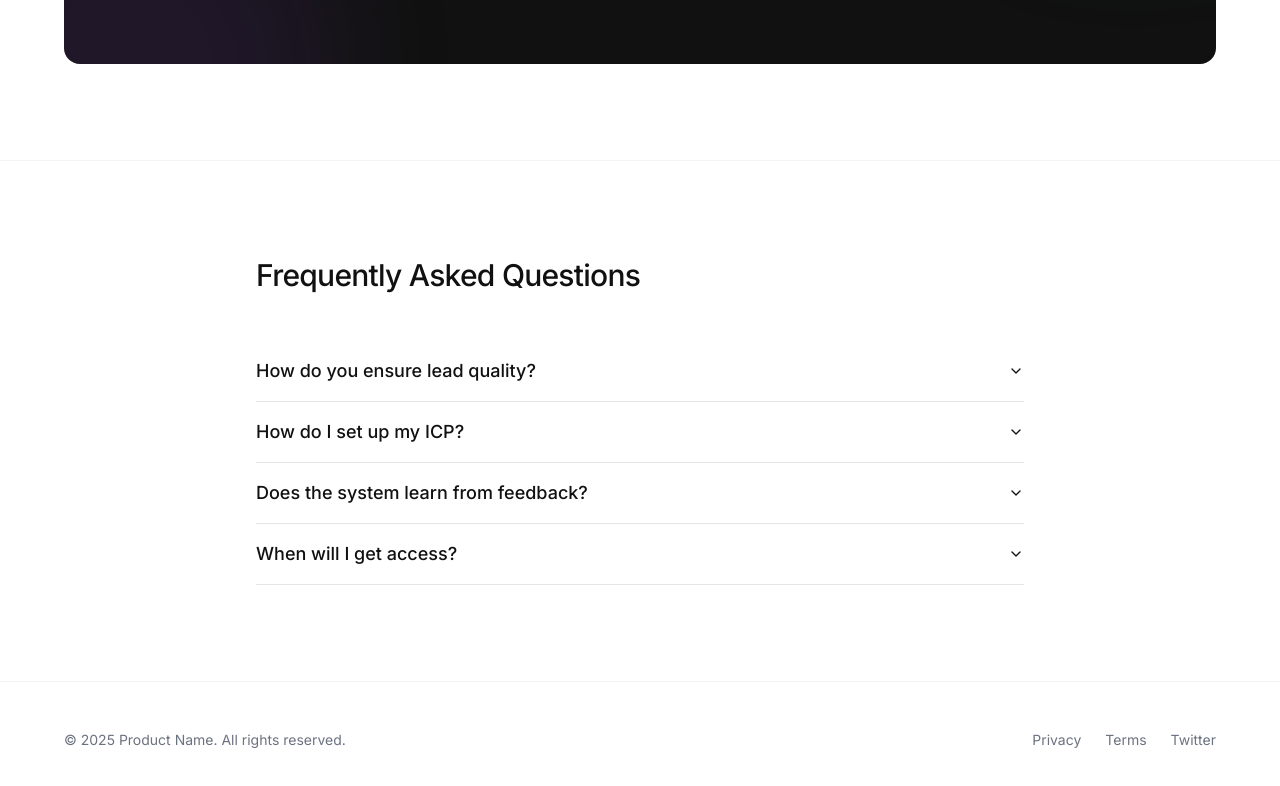
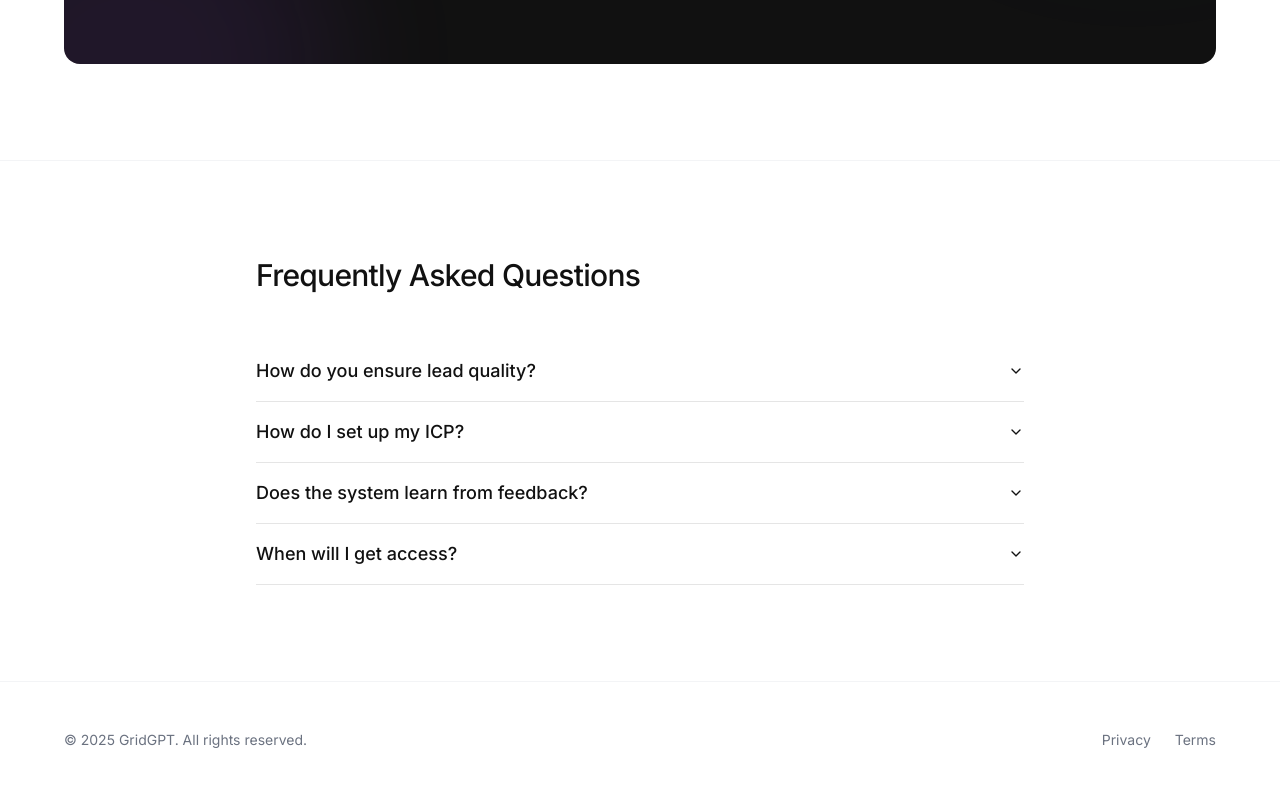
Before and after one commit to Nueve-Info/bet1-gridGPT-founder, a React (Vite) app: page / in a window 1280 px wide. Shown: the part 6869-7655 px from the top of the page. Built offline with nearby package versions, Linux system fonts and the light colour scheme; grey boxes are pictures that could not be loaded.

Commit message:
Update: Sync latest changes to GridGPT Founder repository

```diff
--- a/src/LandingPage.tsx
+++ b/src/LandingPage.tsx
@@ -905,12 +905,11 @@ export default function LandingPage() {
 
       <footer className="py-8 sm:py-10 md:py-12 px-4 sm:px-6 border-t border-gray-100 bg-white text-xs sm:text-sm text-gray-500">
         <div className="max-w-6xl mx-auto flex flex-col sm:flex-row justify-between items-center gap-4">
-            <div className="order-2 sm:order-1">© 2025 Product Name. All rights reserved.</div>
+            <div className="order-2 sm:order-1">© 2025 GridGPT. All rights reserved.</div>
             <div className="flex gap-4 sm:gap-6 order-1 sm:order-2">
                 <a href="#" className="hover:text-gray-900 transition-colors">Privacy</a>
                 <a href="#" className="hover:text-gray-900 transition-colors">Terms</a>
-                <a href="#" className="hover:text-gray-900 transition-colors">Twitter</a>
-            </div>
+                            </div>
         </div>
       </footer>
     </div>
```
